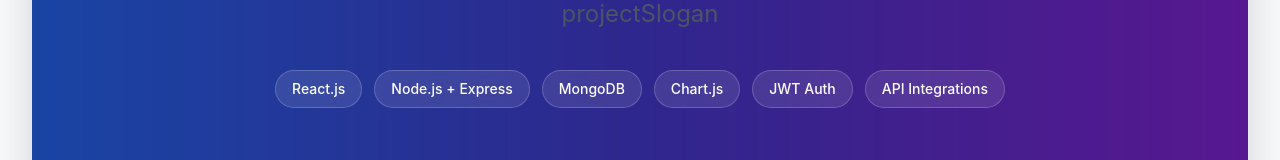
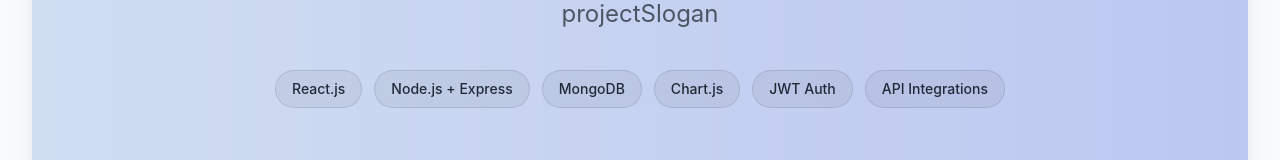
Before and after one commit to f4cax/PROJECT_10000, a React (Create React App) app: page /about in a window 1280 px wide. Shown: the part 398-558 px from the top of the page. Built offline with nearby package versions, Linux system fonts and the light colour scheme; no server answers.

Commit message:
Fix: Адаптирован градиент шапки для светлой темы

```diff
--- a/src/pages/AboutPage.js
+++ b/src/pages/AboutPage.js
@@ -137,24 +137,24 @@ export default function AboutPage() {
     <div className="min-h-screen bg-gray-50 dark:bg-gray-900 transition-colors duration-500">
 
       {/* Hero Section */}
-      <header className="relative overflow-hidden bg-gradient-to-r from-blue-600 via-indigo-700 to-purple-700 text-white shadow-2xl">
-        <div className="absolute inset-0 bg-black/30 backdrop-blur-sm"></div>
+      <header className="relative overflow-hidden bg-gradient-to-r from-blue-100 to-indigo-200 dark:from-blue-600 dark:via-indigo-700 dark:to-purple-700 text-gray-800 dark:text-white shadow-xl">
+        <div className="absolute inset-0 bg-black/5 dark:bg-black/30 backdrop-blur-sm"></div>
         <div className="relative max-w-7xl mx-auto px-4 sm:px-6 lg:px-8 py-24 sm:py-32">
           <div className="text-center">
             <div className="text-7xl mb-6 drop-shadow-lg">🧭</div>
-            <h1 className="text-4xl sm:text-5xl md:text-6xl font-extrabold tracking-tight mb-4 text-shadow">
+            <h1 className="text-4xl sm:text-5xl md:text-6xl font-extrabold tracking-tight mb-4 text-gray-900 dark:text-white text-shadow">
               {t('aboutProject')}
             </h1>
-            <p className="text-lg sm:text-xl md:text-2xl mb-10 text-blue-100 max-w-4xl mx-auto text-shadow-sm">
+            <p className="text-lg sm:text-xl md:text-2xl mb-10 text-indigo-700 dark:text-blue-100 max-w-4xl mx-auto text-shadow-sm">
               {t('projectSlogan')}
             </p>
             <div className="flex flex-wrap justify-center gap-3 text-sm font-medium">
-              <span className="bg-white/10 hover:bg-white/20 transition-colors cursor-pointer px-4 py-2 rounded-full backdrop-blur-lg border border-white/20">React.js</span>
-              <span className="bg-white/10 hover:bg-white/20 transition-colors cursor-pointer px-4 py-2 rounded-full backdrop-blur-lg border border-white/20">Node.js + Express</span>
-              <span className="bg-white/10 hover:bg-white/20 transition-colors cursor-pointer px-4 py-2 rounded-full backdrop-blur-lg border border-white/20">MongoDB</span>
-              <span className="bg-white/10 hover:bg-white/20 transition-colors cursor-pointer px-4 py-2 rounded-full backdrop-blur-lg border border-white/20">Chart.js</span>
-              <span className="bg-white/10 hover:bg-white/20 transition-colors cursor-pointer px-4 py-2 rounded-full backdrop-blur-lg border border-white/20">JWT Auth</span>
-              <span className="bg-white/10 hover:bg-white/20 transition-colors cursor-pointer px-4 py-2 rounded-full backdrop-blur-lg border border-white/20">API Integrations</span>
+              <span className="bg-black/5 dark:bg-white/10 hover:bg-black/10 dark:hover:bg-white/20 transition-colors cursor-pointer px-4 py-2 rounded-full backdrop-blur-lg border border-black/10 dark:border-white/20 text-gray-800 dark:text-white">React.js</span>
+              <span className="bg-black/5 dark:bg-white/10 hover:bg-black/10 dark:hover:bg-white/20 transition-colors cursor-pointer px-4 py-2 rounded-full backdrop-blur-lg border border-black/10 dark:border-white/20 text-gray-800 dark:text-white">Node.js + Express</span>
+              <span className="bg-black/5 dark:bg-white/10 hover:bg-black/10 dark:hover:bg-white/20 transition-colors cursor-pointer px-4 py-2 rounded-full backdrop-blur-lg border border-black/10 dark:border-white/20 text-gray-800 dark:text-white">MongoDB</span>
+              <span className="bg-black/5 dark:bg-white/10 hover:bg-black/10 dark:hover:bg-white/20 transition-colors cursor-pointer px-4 py-2 rounded-full backdrop-blur-lg border border-black/10 dark:border-white/20 text-gray-800 dark:text-white">Chart.js</span>
+              <span className="bg-black/5 dark:bg-white/10 hover:bg-black/10 dark:hover:bg-white/20 transition-colors cursor-pointer px-4 py-2 rounded-full backdrop-blur-lg border border-black/10 dark:border-white/20 text-gray-800 dark:text-white">JWT Auth</span>
+              <span className="bg-black/5 dark:bg-white/10 hover:bg-black/10 dark:hover:bg-white/20 transition-colors cursor-pointer px-4 py-2 rounded-full backdrop-blur-lg border border-black/10 dark:border-white/20 text-gray-800 dark:text-white">API Integrations</span>
             </div>
           </div>
         </div>
```
